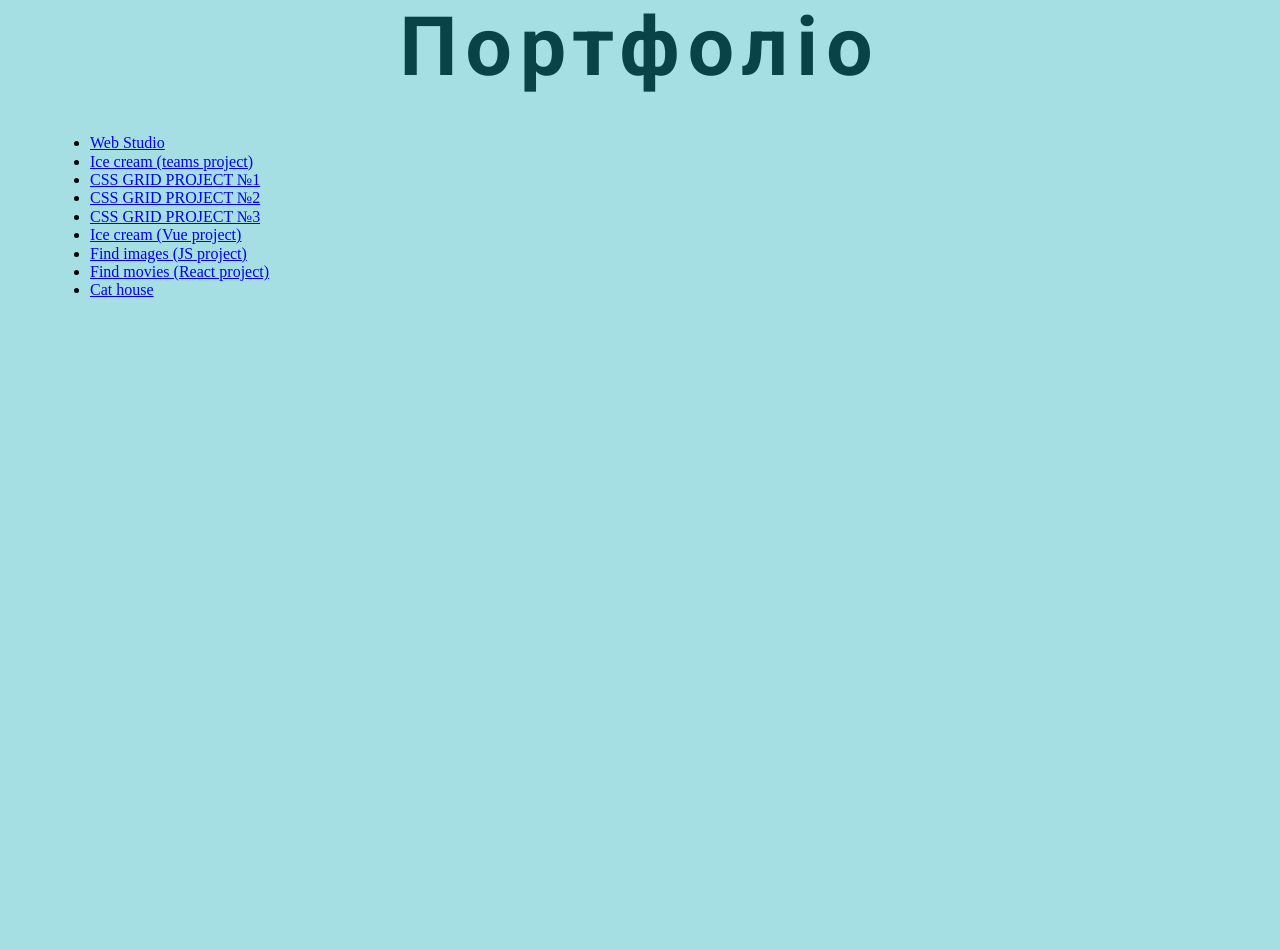
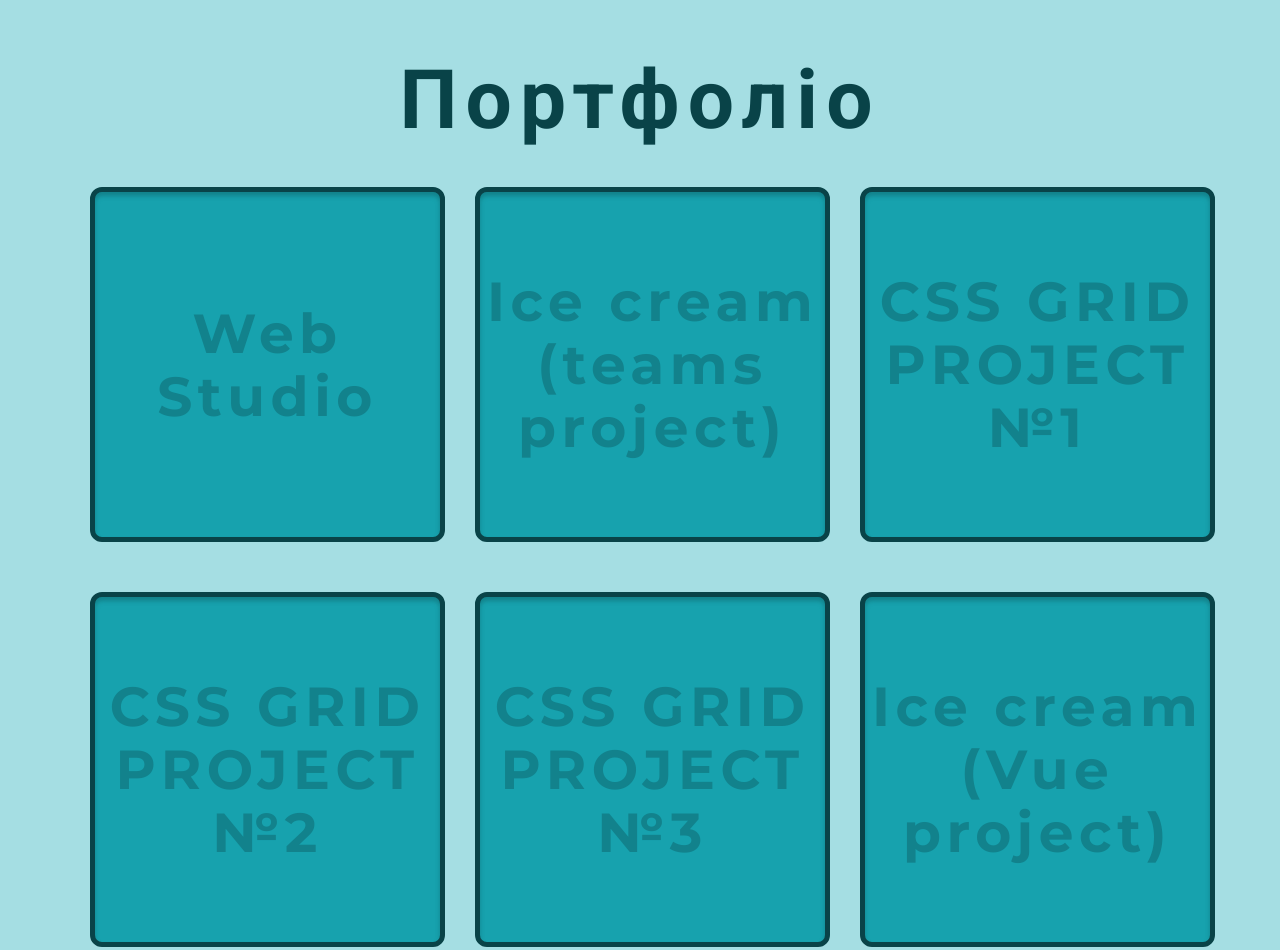
Before and after one commit to SergUserGit/portfolio, a plain HTML site: page index.html in a window 1280 px wide. Shown: the top 950 px of the page. Before the commit the page ends 800 px from the top, so only its background shows below. Drawn offline with Linux system fonts and the light colour scheme.

Commit message:
add: portfolio desktop
add: portfolio desktop

```diff
--- a/css/style.css
+++ b/css/style.css
@@ -45,6 +45,43 @@ p {
   margin-bottom: 40px;
 }
 
+.project-list {
+  list-style: none;
+  display: grid;
+  grid-template-columns: repeat(2, 355px) 1fr;
+  column-gap: 30px;
+  row-gap: 50px;
+}
+
+.project-ref {
+  text-decoration: none;
+  font-weight: 700;
+  font-size: 55px;
+  letter-spacing: 0.1em;
+  font-family: "Montserrat", sans-serif;
+  color: #12828c;
+  display: block;
+  text-align: center;
+}
+
+.project-item {
+  cursor: pointer;
+  border: 5px solid #094348;
+  border-radius: 12px;
+  width: 355px;
+  height: 355px;
+  box-shadow: inset 0 4px 4px 0 rgba(14, 99, 106, 0.5);
+  background: #17a2ae;
+  display: flex;
+  align-items: center;
+  justify-content: center;
+}
+
+.main-section {
+  padding-top: 53px;
+  padding-bottom: 39px;
+}
+
 body {
   background: rgba(106, 201, 209, 0.6);
 }
--- a/index.html
+++ b/index.html
@@ -5,7 +5,7 @@
   <meta charset="UTF-8">
   <meta http-equiv="X-UA-Compatible" content="IE=edge">
   <meta name="viewport" content="width=device-width, initial-scale=1.0">
-  <title>Document</title>
+  <title>Portfolio</title>
   <link rel="preconnect" href="https://fonts.googleapis.com">
   <link rel="preconnect" href="https://fonts.gstatic.com" crossorigin>
   <link
@@ -16,27 +16,35 @@
 </head>
 
 <body>
-  <main>
+  <main class="main-section">
     <div class="container">
       <h1 class="main-title">Портфоліо</h1>
-      <ul>
-        <li><a href="https://sergusergit.github.io/goit-markup-hw-08/" target="_blank" rel="noopener noreferrer">Web
+      <ul class="project-list">
+        <li class="project-item"><a class="project-ref" href="https://sergusergit.github.io/goit-markup-hw-08/"
+            target="_blank" rel="noopener noreferrer">Web
             Studio</a></li>
-        <li><a href="https://laytlat.github.io/team-project_best-team/" target="_blank" rel="noopener noreferrer">Ice
+        <li class="project-item"><a class="project-ref" href="https://laytlat.github.io/team-project_best-team/"
+            target="_blank" rel="noopener noreferrer">Ice
             cream (teams project)</a></li>
-        <li><a href="https://sergusergit.github.io/grid-pet-project/" target="_blank" rel="noopener noreferrer">CSS GRID
+        <li class="project-item"><a class="project-ref" href="https://sergusergit.github.io/grid-pet-project/"
+            target="_blank" rel="noopener noreferrer">CSS GRID
             PROJECT №1</a></li>
-        <li><a href="https://sergusergit.github.io/new-page-by-kar/" target="_blank" rel="noopener noreferrer">CSS GRID
+        <li class="project-item"><a class="project-ref" href="https://sergusergit.github.io/new-page-by-kar/"
+            target="_blank" rel="noopener noreferrer">CSS GRID
             PROJECT №2</a></li>
-        <li><a href="https://sergusergit.github.io/type-study-buddy/" target="_blank" rel="noopener noreferrer">CSS GRID
+        <li class="project-item"><a class="project-ref" href="https://sergusergit.github.io/type-study-buddy/"
+            target="_blank" rel="noopener noreferrer">CSS GRID
             PROJECT №3</a></li>
-        <li><a href="https://sergusergit.github.io/new_vue_project/" target="_blank" rel="noopener noreferrer">Ice cream
+        <li class="project-item"><a class="project-ref" href="https://sergusergit.github.io/new_vue_project/"
+            target="_blank" rel="noopener noreferrer">Ice cream
             (Vue project)</a></li>
-        <li><a href="https://sergusergit.github.io/goit-js-hw-11/" target="_blank" rel="noopener noreferrer">Find images
+        <li class="project-item"><a class="project-ref" href="https://sergusergit.github.io/goit-js-hw-11/"
+            target="_blank" rel="noopener noreferrer">Find images
             (JS project)</a></li>
-        <li><a href="https://sergusergit.github.io/goit-react-hw-05-movies/" target="_blank"
-            rel="noopener noreferrer">Find movies (React project)</a></li>
-        <li><a href="https://sergusergit.github.io/workshop/" target="_blank" rel="noopener noreferrer">Cat house</a>
+        <li class="project-item"><a class="project-ref" href="https://sergusergit.github.io/goit-react-hw-05-movies/"
+            target="_blank" rel="noopener noreferrer">Find movies (React project)</a></li>
+        <li class="project-item"><a class="project-ref" href="https://sergusergit.github.io/workshop/" target="_blank"
+            rel="noopener noreferrer">Cat house</a>
         </li>
       </ul>
     </div>
```
